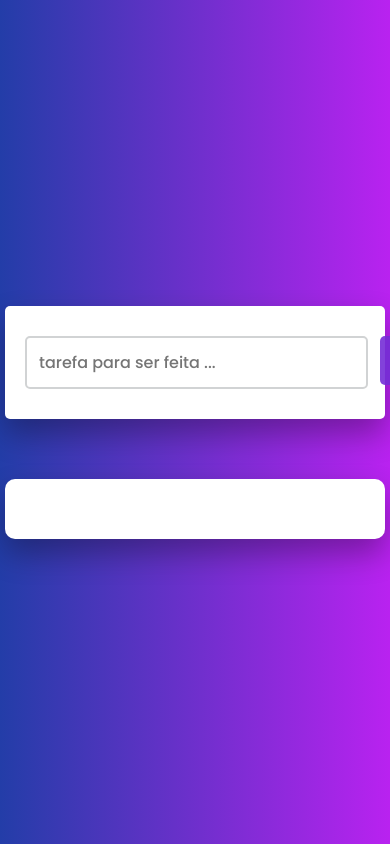
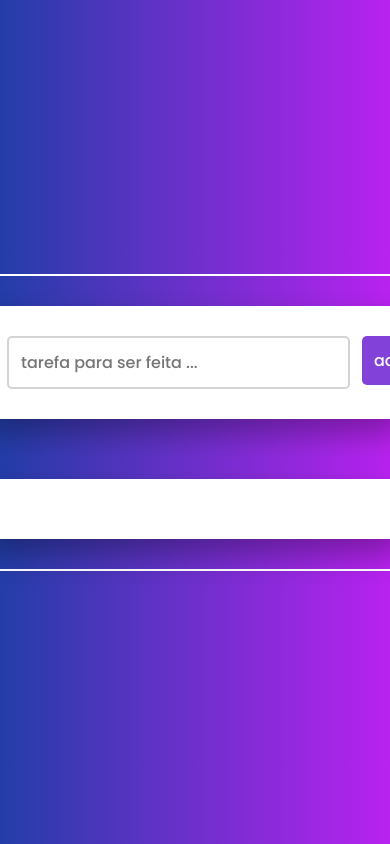
Before and after one commit to BraiyaGhst/Lista-de-Tarefas, a plain HTML site: page index.html in a window 390 px wide. Shown: the top 844 px of the page. Drawn offline with Linux system fonts and the light colour scheme.

Commit message:
Update style.css

```diff
--- a/style.css
+++ b/style.css
@@ -107,76 +107,6 @@ cursor: pointer;
 }
 
 
-@media screen and (max-width: 768px){
-
-
-    .container{
-        width: 50%;
-
-    }
-    .new-task-container {
-        width: 100%;
-
-    }
-
-    .tasks-container{
-        width: 100%;
-
-    }
+@media only screen and (max-width: 768px) {
 
 }
-
-@media screen and (max-width: 600px)  {
-
-  .container{
-    border: none;
-
-  }
-  .tasks-container{
-    width: 380px;
-    margin-left: 20px;
-}
-.new-task-container {
-    width: 380px;
-    margin-left: 20px;
-
-
-}
-.body {
-    background: linear-gradient(90deg,
-    #233da8  0%,
-    #b922f0 100% ) ;
-    background-repeat: no-repeat;
-    background-position: center;
-    background-size: cover;
-
-}
-
-}
-@media screen and (max-width: 500px)  {
-
-    .container{
-      border: none;
-
-    }
-    .tasks-container{
-      width: 380px;
-      margin-left: 20px;
-  }
-  .new-task-container {
-      width: 380px;
-      margin-left: 20px;
-
-
-  }
-  .body {
-    background: linear-gradient(90deg,
-    #233da8  0%,
-    #b922f0 100% ) ;
-    background-repeat: no-repeat;
-    background-position: center;
-    background-size: cover !important;
-
-  }
-
-  }
```
